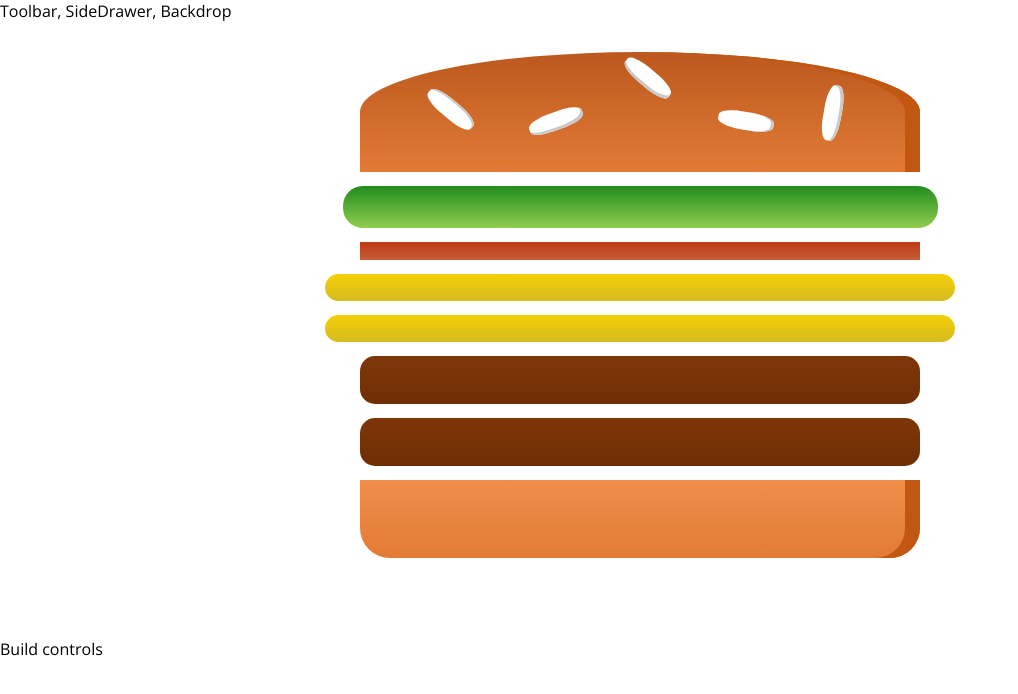
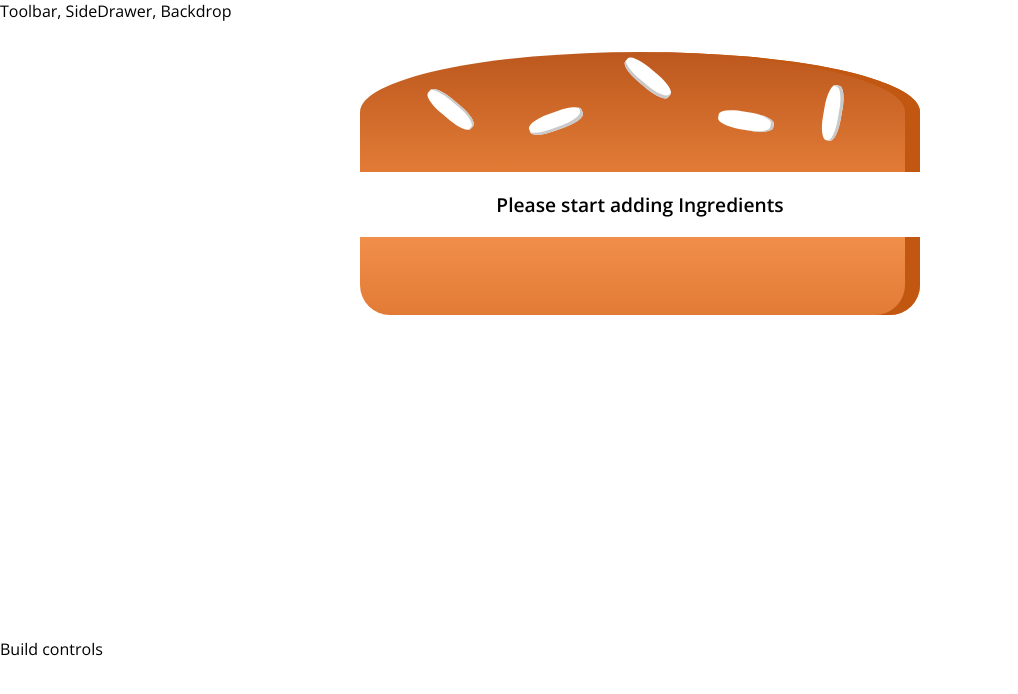
Before and after one commit to supragya27/Burger-Builder-App, a React app: page / in a window 1280 px wide. Shown: the top 694 px of the page, without its empty margins (0-1018 px from the left). Built offline with nearby package versions, Linux system fonts and the light colour scheme.

Commit message:
added functionality to calculate Ingredient sum dynamically

```diff
--- a/src/components/Burger/Burger.js
+++ b/src/components/Burger/Burger.js
@@ -4,13 +4,22 @@
 import BurgerIngredient from './BurgerIngredient/BurgerIngredient'
 
 function Burger(props) {
-    const transformedIngredients = Object.keys(props.ingredients)
+    //transformedIngredients is a 2d array
+    let transformedIngredients = Object.keys(props.ingredients)
     .map(ingKey=>{
         return[...Array(props.ingredients[ingKey])]
         .map((_,i)=>{
             return <BurgerIngredient key={ingKey+i} type={ingKey}/>
         })
     })
+    .reduce((arr,el)=>{
+        return arr.concat(el)
+    },[])
+
+    if(transformedIngredients.length===0){
+        transformedIngredients=<p>Please start adding Ingredients</p>
+    }
+
     return (
         <div className={classes.Burger}>
             <BurgerIngredient type="bread-top"/>
--- a/src/containers/BurgerBuilder/BurgerBuilder.js
+++ b/src/containers/BurgerBuilder/BurgerBuilder.js
@@ -5,10 +5,10 @@
 export class BurgerBuilder extends Component {
     state={
         ingredients:{
-            salad:1,
-            bacon:1,
-            cheese:2,
-            meat:2
+            salad:0,
+            bacon:0,
+            cheese:0,
+            meat:0
         }
     }
     render() {
```
